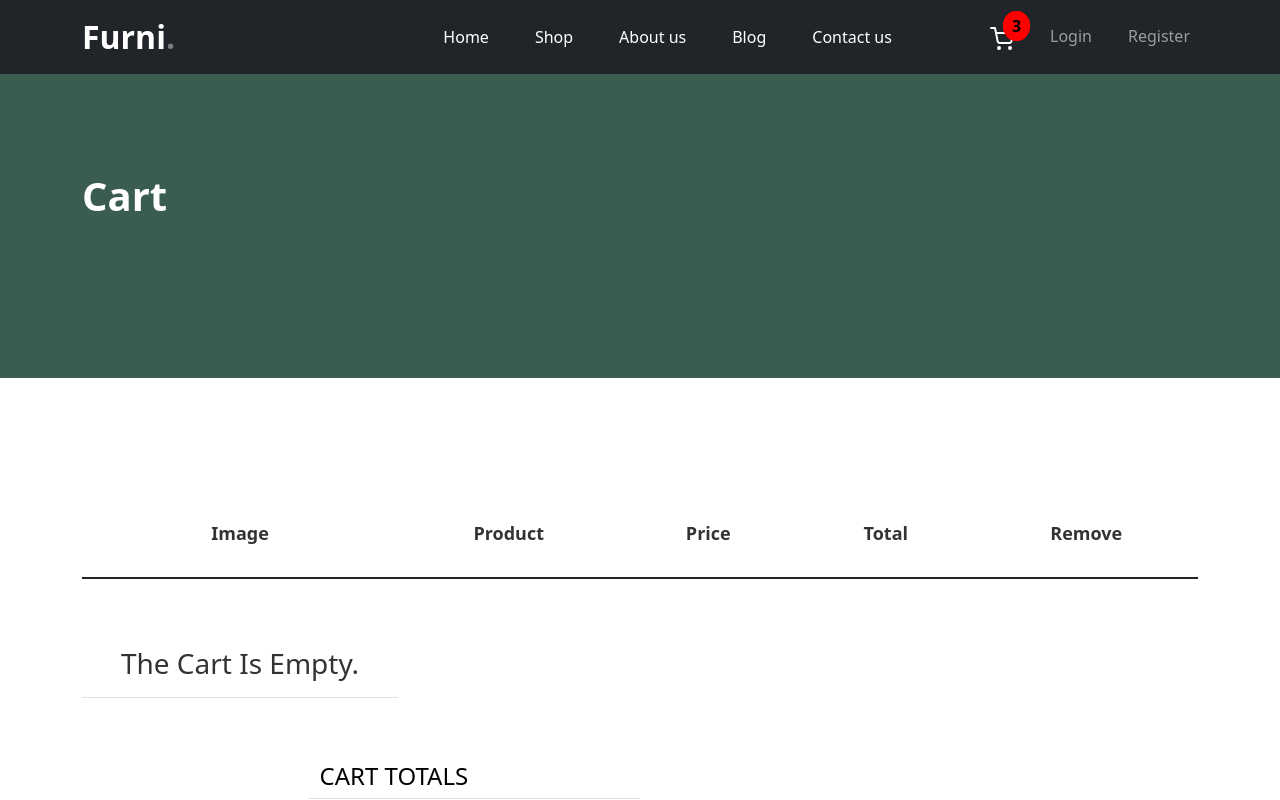
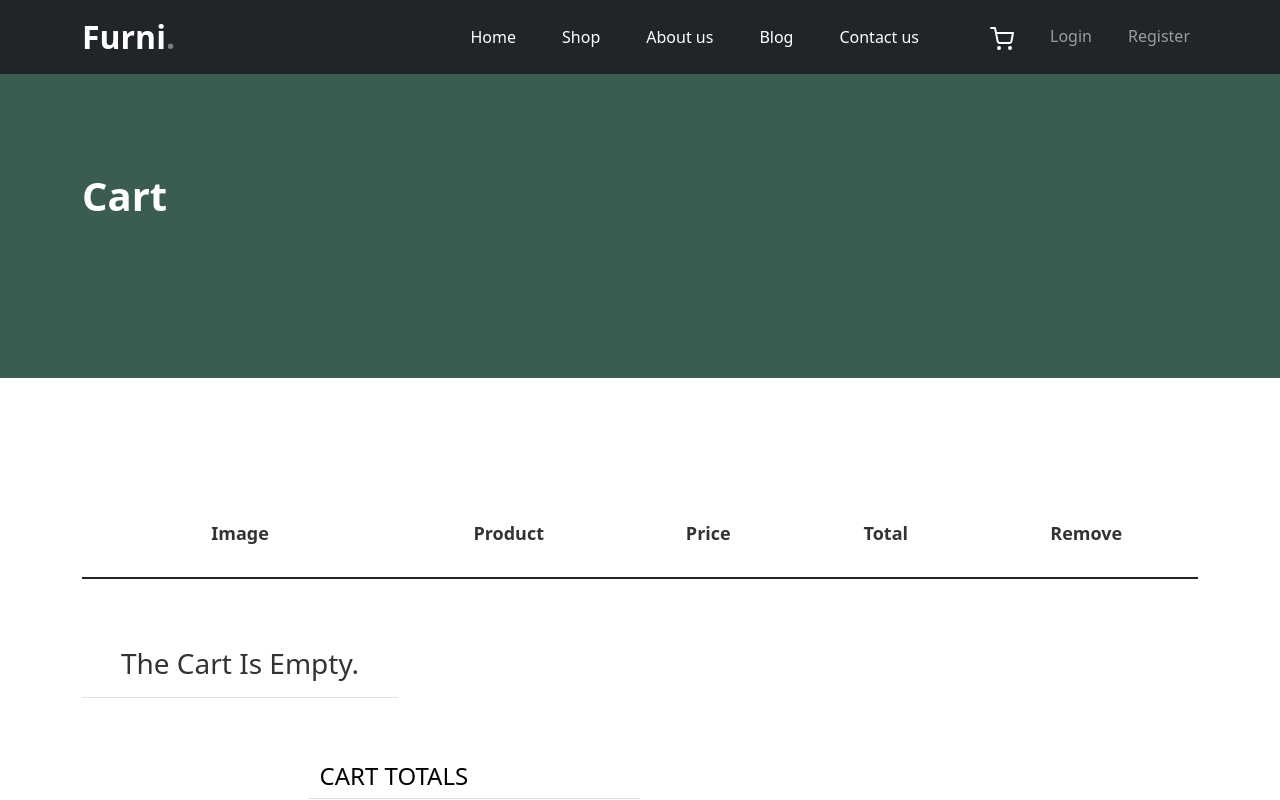
Before and after one commit to ErikLozanov/furniture-store, a React (Vite) app in the folder furniture-store/: page /cart in a window 1280 px wide. Shown: the top 800 px of the page. Built offline with nearby package versions, Linux system fonts and the light colour scheme; no server answers.

Commit message:
Added responsive cart items counter
+Added responsive cart items counter, which shows up in the header cart icon when there is one ore more items in the cart.

```diff
--- a/furniture-store/src/App.jsx
+++ b/furniture-store/src/App.jsx
@@ -25,8 +25,6 @@ function App() {
   const furnitureService = furnitureServiceFactory();
   const [blogs,setBlogs] = useState([]);
   const blogService = blogServiceFactory();
-  const [cartItems,setCartItems] = useState(3);
-
 
   useEffect(()=> {
     blogService.getAll()
@@ -40,7 +38,7 @@ function App() {
 
   return (
     <AuthProvider>
-      <Header cartItems={cartItems} />
+      <Header/>
     <Routes>
     <Route path='/' element={<Home furnitures={furnitures} blogs={blogs} />}/>
     <Route path='/shop' element={<Shop furnitures={furnitures}/>}/>
--- a/furniture-store/src/components/Cart/CartContainer/CartContainer.jsx
+++ b/furniture-store/src/components/Cart/CartContainer/CartContainer.jsx
@@ -1,11 +1,13 @@
 import { useEffect, useState } from "react";
 import { addToCartServiceFactory } from "../../../services/addToCartService";
 import { CartTemplate } from "./CartTemplate";
+import { useAuthContext } from "../../../contexts/AuthContext";
 
 export const CartContainer = ({token,userId}) => {
 
       const [items,setItems] = useState([]);
       const addToCartService = addToCartServiceFactory();
+      const {setCartItems,cartItems} = useAuthContext();
 
       useEffect(() => {
         addToCartService.getAll()
@@ -13,7 +15,13 @@ export const CartContainer = ({token,userId}) => {
       },[]);
 
       const removeItemHandler = async (itemId) => {
-        await addToCartService.deleteItem(itemId)
+        try {
+          await addToCartService.deleteItem(itemId)
+
+        } catch (error) {
+          alert(error.message);
+        }
+        setCartItems(cartItems -1);
         setItems(items.filter(item => item._id !== itemId));
       }
 
--- a/furniture-store/src/components/Details/Details.jsx
+++ b/furniture-store/src/components/Details/Details.jsx
@@ -2,8 +2,10 @@ import { useEffect, useState } from "react";
 import { useParams } from "react-router-dom";
 import { furnitureServiceFactory } from "../../services/furnitureService";
 import { addToCartServiceFactory } from "../../services/addToCartService";
+import { useAuthContext } from "../../contexts/AuthContext";
 
 export const Details = () => {
+    const {setCartItems,cartItems} = useAuthContext();
     const [furniture,setFurniture] = useState({});
     const {furnitureId} = useParams();
     const furnitureService = furnitureServiceFactory();
@@ -14,7 +16,7 @@ export const Details = () => {
 
     const addToCartHandler = async () => {
         const addToCartService = addToCartServiceFactory();
-
+        setCartItems(cartItems + 1);
         const result = await addToCartService.create({...furniture});
     }
 
--- a/furniture-store/src/components/Header/Header.jsx
+++ b/furniture-store/src/components/Header/Header.jsx
@@ -1,10 +1,17 @@
-import { useContext } from "react";
+import { useContext, useEffect, useState } from "react";
 import { Link } from "react-router-dom";
 import { useAuthContext } from "../../contexts/AuthContext";
+import { addToCartServiceFactory } from "../../services/addToCartService";
 
-export const Header = ({cartItems}) => {
+export const Header = () => {
 
-	const {onLogout, isAuthenticated, userEmail} = useAuthContext();
+	const addToCartService = addToCartServiceFactory();
+	useEffect(() => {
+		addToCartService.getAll()
+		.then(res => setCartItems(res.length))
+	},[])
+
+	const {onLogout, isAuthenticated, userEmail, setCartItems, cartItems} = useAuthContext();
 
     return (
 
@@ -29,7 +36,7 @@ export const Header = ({cartItems}) => {
 					</ul>
 
 					<ul className="custom-navbar-cta navbar-nav mb-2 mb-md-0 ms-5">
-						<li><Link className="nav-link" to="/cart"><span className="added-items">{cartItems}</span><img src="images/cart.svg"/></Link></li>
+						<li><Link className="nav-link" to="/cart">{cartItems > 0 ?<span className="added-items">{cartItems}</span> : null}<img src="images/cart.svg"/></Link></li>
 						{isAuthenticated ? (<div id="user">
 					    <li><Link className="nav-link" onClick={onLogout} to="#">Logout</Link></li>
 						</div>) : (<div id="guest">
--- a/furniture-store/src/contexts/AuthContext.jsx
+++ b/furniture-store/src/contexts/AuthContext.jsx
@@ -9,6 +9,9 @@ export const AuthContext = createContext();
 export const AuthProvider = ({
     children,
 }) => {
+
+    const [cartItems,setCartItems] = useState(0);
+
     const [auth, setAuth] = useLocalStorage('auth', {});
     const navigate = useNavigate();
 
@@ -49,6 +52,8 @@ export const AuthProvider = ({
         setAuth({});
     };
 
+
+
     const contextValues = {
         onLoginSubmit,
         onRegisterSubmit,
@@ -57,6 +62,8 @@ export const AuthProvider = ({
         token: auth.accessToken,
         userEmail: auth.email,
         isAuthenticated: !!auth.accessToken,
+        setCartItems,
+        cartItems,
     };
 
     return (
```
